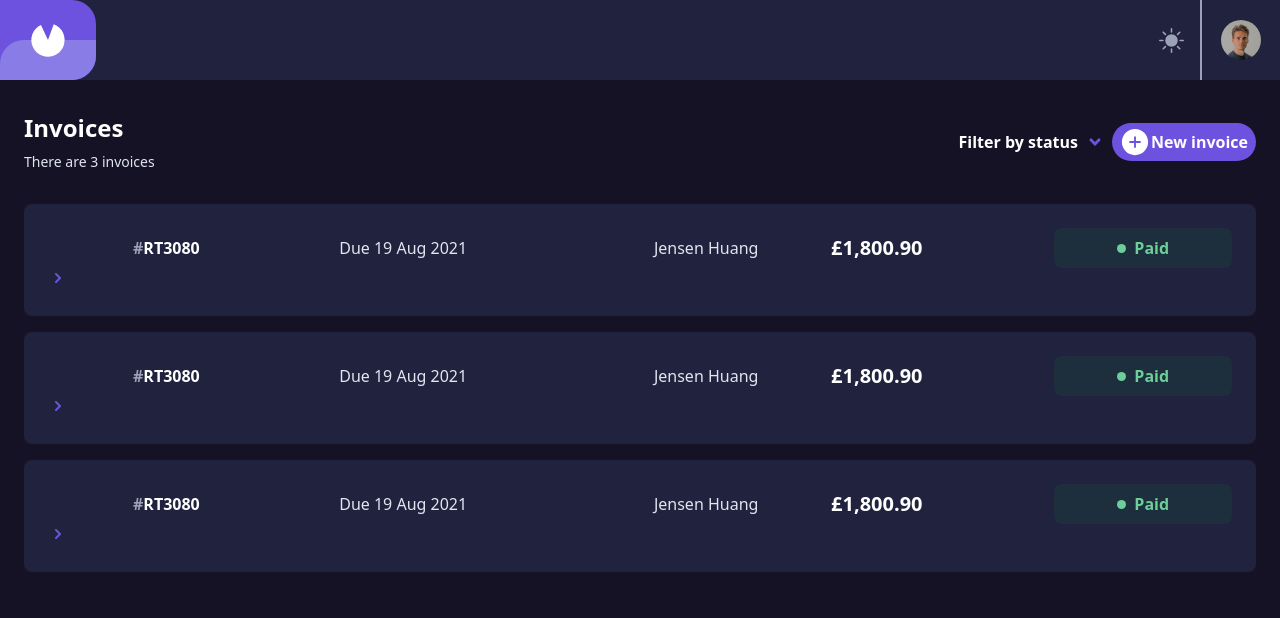
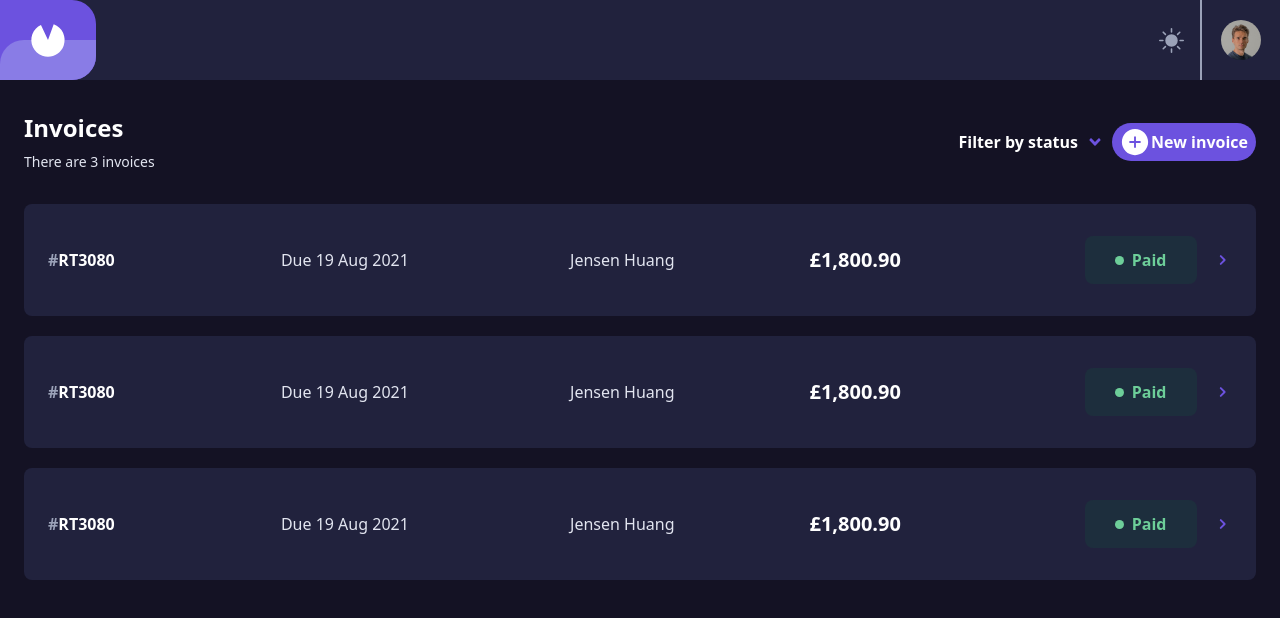
Before and after one commit to lazybump/Invoice-app, a Next.js app: page / in a window 1280 px wide. Shown: the top 618 px of the page. Built offline with nearby package versions, Linux system fonts and the light colour scheme.

Commit message:
build tablet homepage ui

```diff
--- a/components/Card.tsx
+++ b/components/Card.tsx
@@ -3,27 +3,30 @@ import { HiChevronRight } from "react-icons/hi";
 
 const Card = () => {
   return (
-    <div className="p-6 rounded-lg bg-lighter-navy md:h-28">
-      <div className="grid items-center grid-cols-2 grid-rows-2 md:justify-items-center md:grid-cols-5 md:grid-rows-1">
+    <article className="px-6 rounded-lg bg-lighter-navy md:h-28 md:flex md:items-center md:justify-between">
+      <div className="grid items-center w-full grid-cols-2 grid-rows-2 gap-4 md:grid-cols-5 md:grid-rows-1">
         <h4 className="self-start font-bold md:self-auto">
           <span className="font-bold text-darker-grey">#</span>RT3080
         </h4>
-        <span className="self-start text-sm md:text-base md:self-auto justify-self-end text-lighter-grey md:col-start-3">
+        <span className="self-start text-sm md:text-base md:self-auto justify-self-end md:justify-self-center text-lighter-grey md:col-start-3">
           Jensen Huang
         </span>
         <span className="self-end text-sm md:text-base md:self-auto text-lighter-grey second md:col-start-2 md:row-start-1">
           Due 19 Aug 2021
         </span>
-        <h3 className="self-end col-start-1 text-xl font-bold md:self-auto md:col-start-4">
+        <h3 className="self-end col-start-1 text-xl font-bold md:self-auto md:col-start-4 md:justify-self-center">
           £1,800.90
         </h3>
-        <div className="flex items-center justify-center w-3/4 col-start-2 py-2 space-x-2 rounded-lg bg-paid-transparent justify-self-end md:col-start-5">
+        <div className="flex items-center justify-center h-12 col-start-2 py-2 space-x-2 rounded-lg w-28 bg-paid-transparent justify-self-end md:col-start-5">
           <BsCircleFill className="fill-paid" size={9} />
           <span className="font-semibold text-paid">Paid</span>
         </div>
       </div>
-      <HiChevronRight size={20} className="text-darker-purple" />
-    </div>
+      <HiChevronRight
+        size={20}
+        className="hidden ml-4 text-darker-purple md:block"
+      />
+    </article>
   );
 };
 
--- a/components/Header.tsx
+++ b/components/Header.tsx
@@ -3,7 +3,7 @@ import { FaAngleDown } from "react-icons/fa";
 
 const Header = () => {
   return (
-    <div className="flex justify-between mb-8">
+    <header className="flex justify-between mb-8">
       <div>
         <h2 className="text-2xl font-bold md:mb-2">Invoices</h2>
         <p className="text-sm text-lighter-grey">
@@ -24,7 +24,7 @@ const Header = () => {
           </p>
         </button>
       </div>
-    </div>
+    </header>
   );
 };
 
--- a/pages/index.tsx
+++ b/pages/index.tsx
@@ -12,14 +12,14 @@ export default function Home() {
         <link rel="icon" href="/favicon.ico" />
       </Head>
       <Navbar />
-      <main className="px-6 py-8 mt-20">
+      <div className="px-6 py-8 mt-20">
         <Header />
-        <div className="space-y-4">
+        <main className="space-y-5">
           <Card />
           <Card />
           <Card />
-        </div>
-      </main>
+        </main>
+      </div>
     </div>
   );
 }
```
